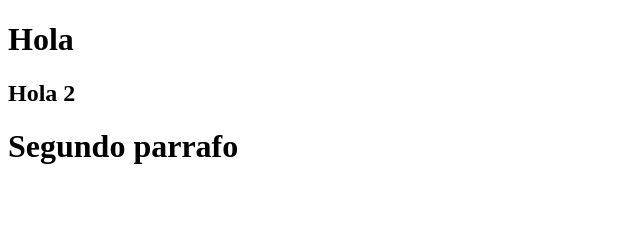
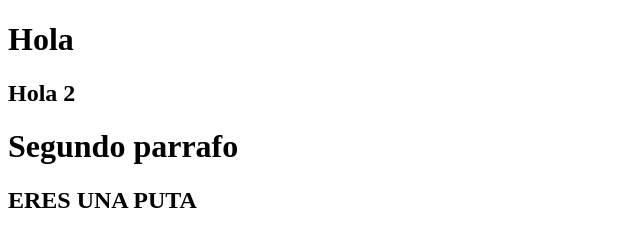
Before and after one commit to jairomg1117/DAARCO-Sistema-Web, a plain HTML site: page index.html in a window 1280 px wide. Shown: the whole page, without its empty margins (0-640 px from the left). Drawn offline with Linux system fonts and the light colour scheme.

Commit message:
cree una etiqueta

```diff
--- a/index.html
+++ b/index.html
@@ -11,5 +11,6 @@
 <h1>Hola</h1>
 <h2>Hola 2</h2>
 <h1>Segundo parrafo</h1>
+<H2> ERES UNA PUTA</H2>
 </body>
 </html>
```
